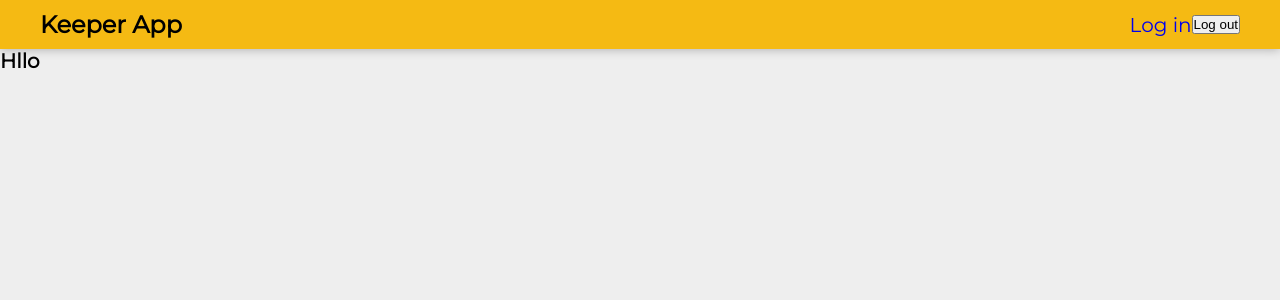
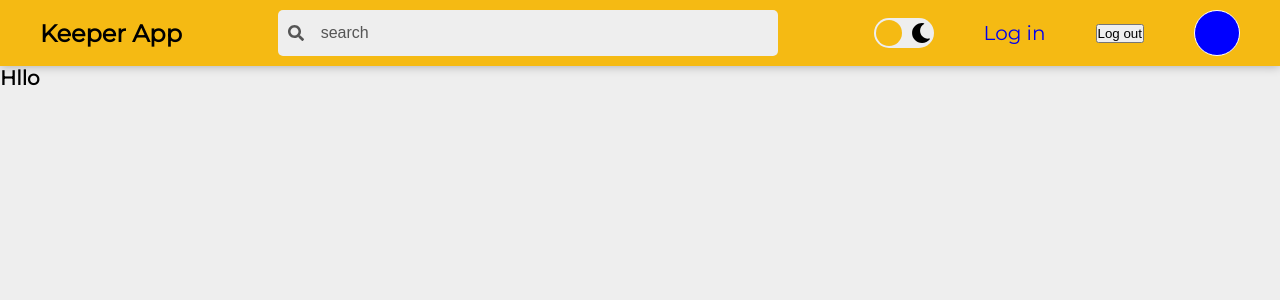
Before and after one commit to anujpanwar01/keeper, a React (Create React App) app: page / in a window 1280 px wide. Shown: the top 300 px of the page. Built offline with nearby package versions, Linux system fonts and the light colour scheme; no server answers; a web font is replaced by a local one.

Commit message:
creating the theme toggler btn

```diff
--- a/src/routes/header/Header.jsx
+++ b/src/routes/header/Header.jsx
@@ -2,6 +2,9 @@ import React, { Fragment } from "react";
 import { signOut } from "firebase/auth";
 import { auth } from "../../firebase/firebase.util";
 import { Outlet, Link } from "react-router-dom";
+import { FaSearch, FaMoon, FaSun } from "react-icons/fa";
+
+import CustomInput from "../../component/custom-input/CustomInut.component";
 import logo from "../../assester/th.jpg";
 import { userProfile } from "../../component/sign-in/SignIn";
 import "./Header.styles.scss";
@@ -43,9 +46,38 @@ function Header() {
         <Link className="logo" to={"/"}>
           Keeper App
         </Link>
+        {/* for search bar */}
+        <div className="search-container">
+          <label htmlFor="search">
+            <FaSearch size={16} fill={"#555"} />
+          </label>
+          <CustomInput
+            type="search"
+            id="search"
+            placeholder="search"
+            className="search-box"
+          />
+        </div>
+        {/* search bar */}
         <nav>
+          <div className="theme">
+            <input type="checkbox" id="check" className="checkbox" />
+            <label htmlFor="check" className="theme-btn">
+              <div className="sun">
+                {" "}
+                <FaSun />
+              </div>
+              <div className="moon">
+                {" "}
+                <FaMoon />
+              </div>
+              <div className="toggle-thumb"></div>
+            </label>
+          </div>
+
           <Link to={"/user"}>Log in</Link>
           <CustomBtn handleChange={signOUt}>Log out</CustomBtn>
+          <CustomBtn className="profile"></CustomBtn>
         </nav>
       </header>
       <Outlet />
--- a/src/routes/header/Header.styles.scss
+++ b/src/routes/header/Header.styles.scss
@@ -17,6 +17,9 @@ header {
     display: flex;
     align-items: center;
     font-size: 2rem;
+    & > :not(:last-child) {
+      margin-right: 5rem;
+    }
     a {
       font-weight: 500;
       text-decoration: none;
@@ -30,5 +33,97 @@ header {
       background-size: cover;
       background-position: center;
     }
+    .profile {
+      height: 4.4rem;
+      width: 4.4rem;
+      background-color: blue;
+      display: block;
+      border-radius: 50%;
+      border: 1px solid white;
+      box-sizing: content-box;
+      &:hover {
+        box-shadow: 0 0 1rem rgb(157, 255, 0);
+      }
+    }
+  }
+  .search-container {
+    display: flex;
+    width: 50rem;
+    justify-content: center;
+    border-radius: 0.5rem;
+    overflow: hidden;
+    label {
+      display: flex;
+      align-items: center;
+      background-color: #eee;
+      padding: 1rem;
+      cursor: pointer;
+    }
+    .search-box {
+      font-size: 1.6rem;
+      padding: 1.4rem 0.7rem;
+      border: none;
+      outline: none;
+      background-color: #eee;
+      width: 95%;
+      &::placeholder {
+        color: #555;
+      }
+    }
+  }
+  .theme {
+    display: flex;
+    flex-direction: row-reverse;
+
+    &-btn {
+      width: 6rem;
+      height: 3rem;
+      border-radius: 10rem;
+      background-color: #eee;
+      position: relative;
+      cursor: pointer;
+      // border: 1px solid transparent;
+      &:hover {
+        box-shadow: 0 0 0.8rem rgb(102, 255, 0);
+        // border: 1px solid blue;
+      }
+      .moon,
+      .sun {
+        position: absolute;
+        top: 5px;
+        // right: 3px;
+      }
+      .sun {
+        left: 3px;
+      }
+      .moon {
+        right: 3px;
+      }
+    }
+    .toggle-thumb {
+      height: 2.6rem;
+      width: 2.6rem;
+      border-radius: 10rem;
+      background-color: #f5ba13;
+      position: absolute;
+      left: 2px;
+      top: 1.8px;
+    }
+    // .profile {
+    //   height: 3rem;
+    //   width: 3rem;
+    //   background-color: blue;
+    //   display: block;
+    // }
   }
 }
+
+.checkbox {
+  display: none;
+
+  &:checked ~ .theme-btn > .toggle-thumb {
+    right: 1px !important;
+    // left: 0;
+    margin-left: auto;
+  }
+}
```
